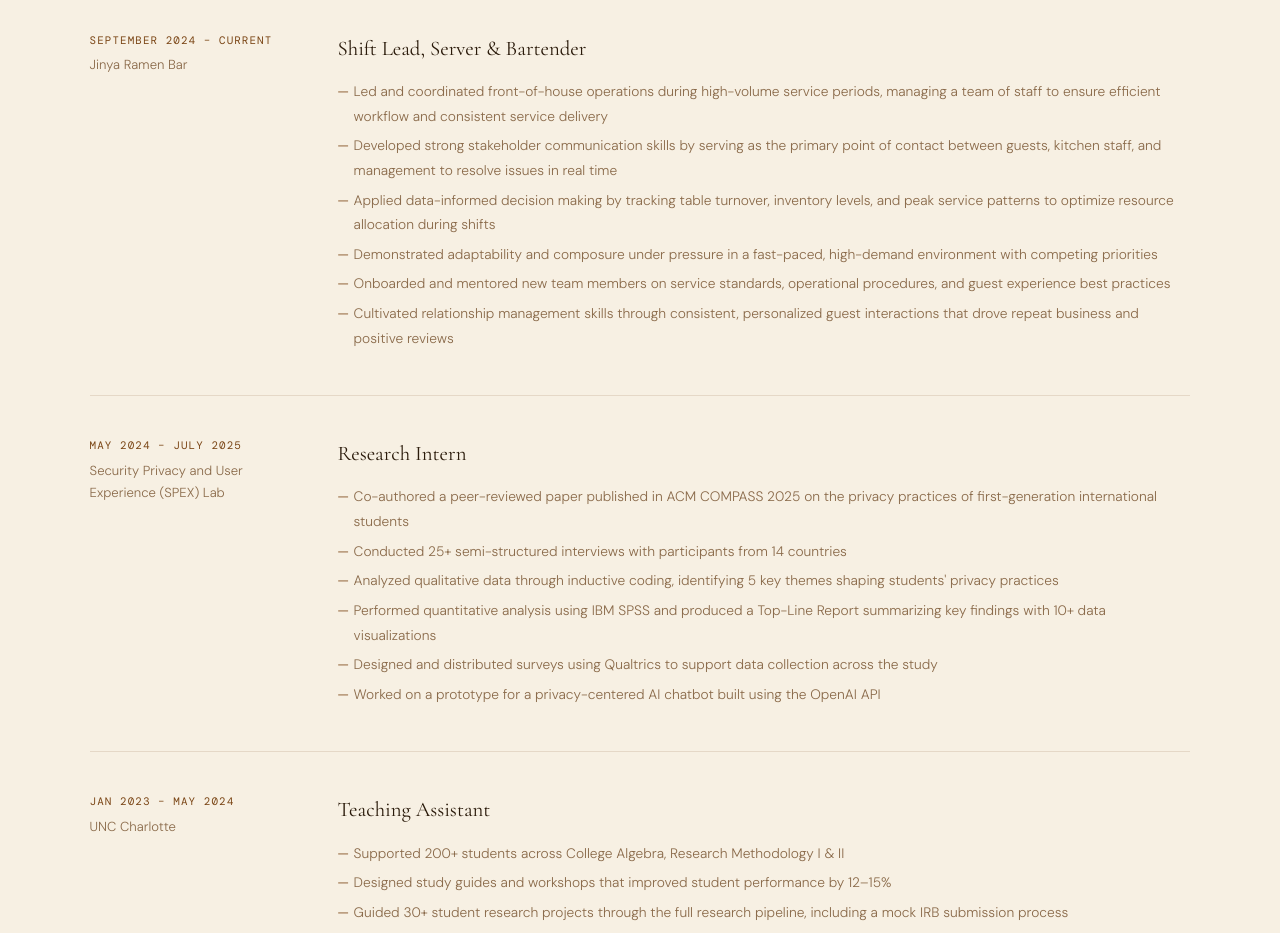
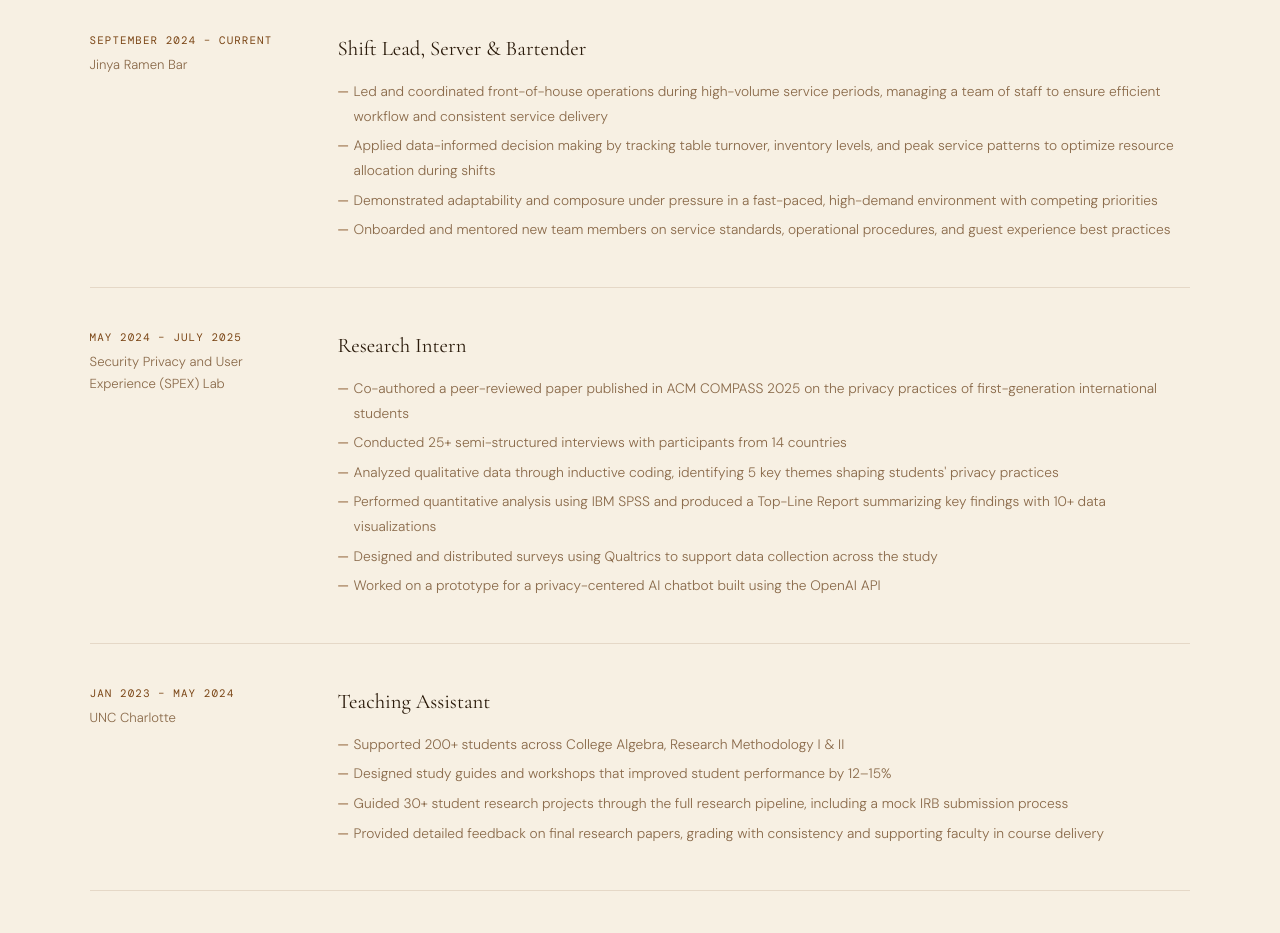
Before and after one commit to nishka-mathew/nishka-mathew.github.io, a plain HTML site: page index.html in a window 1280 px wide. Shown: the part 4340-5273 px from the top of the page. Drawn offline with nearby package versions, Linux system fonts and the light colour scheme; a web font is replaced by a local one.

Commit message:
Add files via upload
Portfolio v6

```diff
--- a/index.html
+++ b/index.html
@@ -627,11 +627,9 @@
         <div class="exp-role">Shift Lead, Server &amp; Bartender </div>
         <ul class="exp-bullets">
           <li>Led and coordinated front-of-house operations during high-volume service periods, managing a team of staff to ensure efficient workflow and consistent service delivery</li>
-          <li>Developed strong stakeholder communication skills by serving as the primary point of contact between guests, kitchen staff, and management to resolve issues in real time</li>
           <li>Applied data-informed decision making by tracking table turnover, inventory levels, and peak service patterns to optimize resource allocation during shifts</li>
           <li>Demonstrated adaptability and composure under pressure in a fast-paced, high-demand environment with competing priorities</li>
           <li>Onboarded and mentored new team members on service standards, operational procedures, and guest experience best practices</li>
-          <li>Cultivated relationship management skills through consistent, personalized guest interactions that drove repeat business and positive reviews</li>
         </ul>
       </div>
     </div>
```
